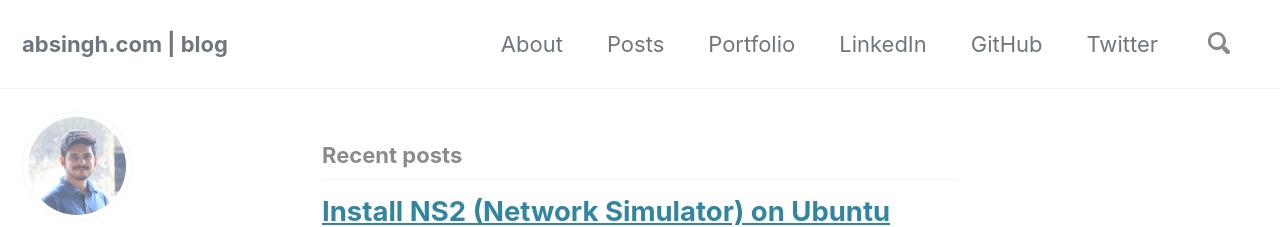
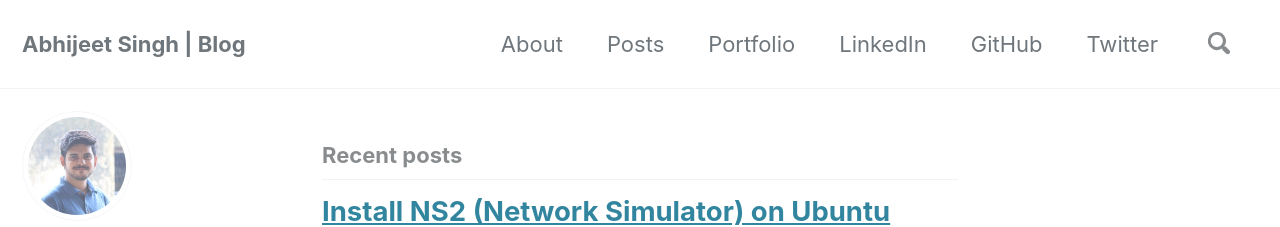
Before and after one commit to cseas/cseas.github.io, a Jekyll site: the page built from index.html, in a window 1280 px wide and 900 px high. Shown: the top 227 px of the window. Built offline with Jekyll 4.4.1, drawn with Linux system fonts in a browser that asks for light colours; cached includes are drawn as plain includes; nearby versions of some CDN libraries; emoji names are drawn with the system emoji font; the list of posts is cut into pages by our own code.

Commit message:
Update title

```diff
--- a/_config.yml
+++ b/_config.yml
@@ -16,7 +16,7 @@ minimal_mistakes_skin    : "default" # "default", "air", "aqua", "contrast", "da
 
 # Site Settings
 locale                   : "en-US"
-title                    : "absingh.com | blog"
+title                    : "Abhijeet Singh | Blog"
 title_separator          : "|"
 name                     : "Abhijeet Singh"
 description              : "Microsoft Student Partner | Developer"
```
